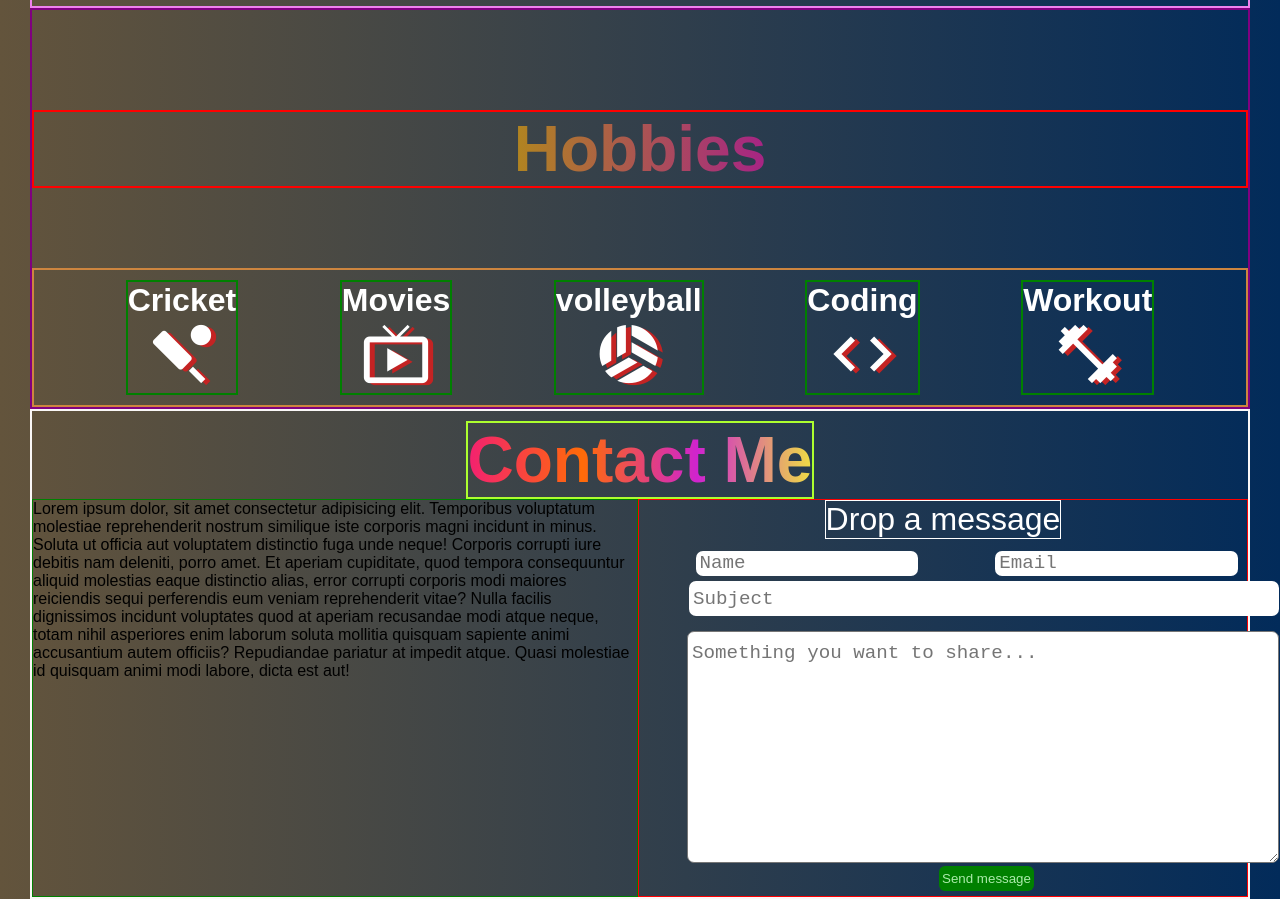
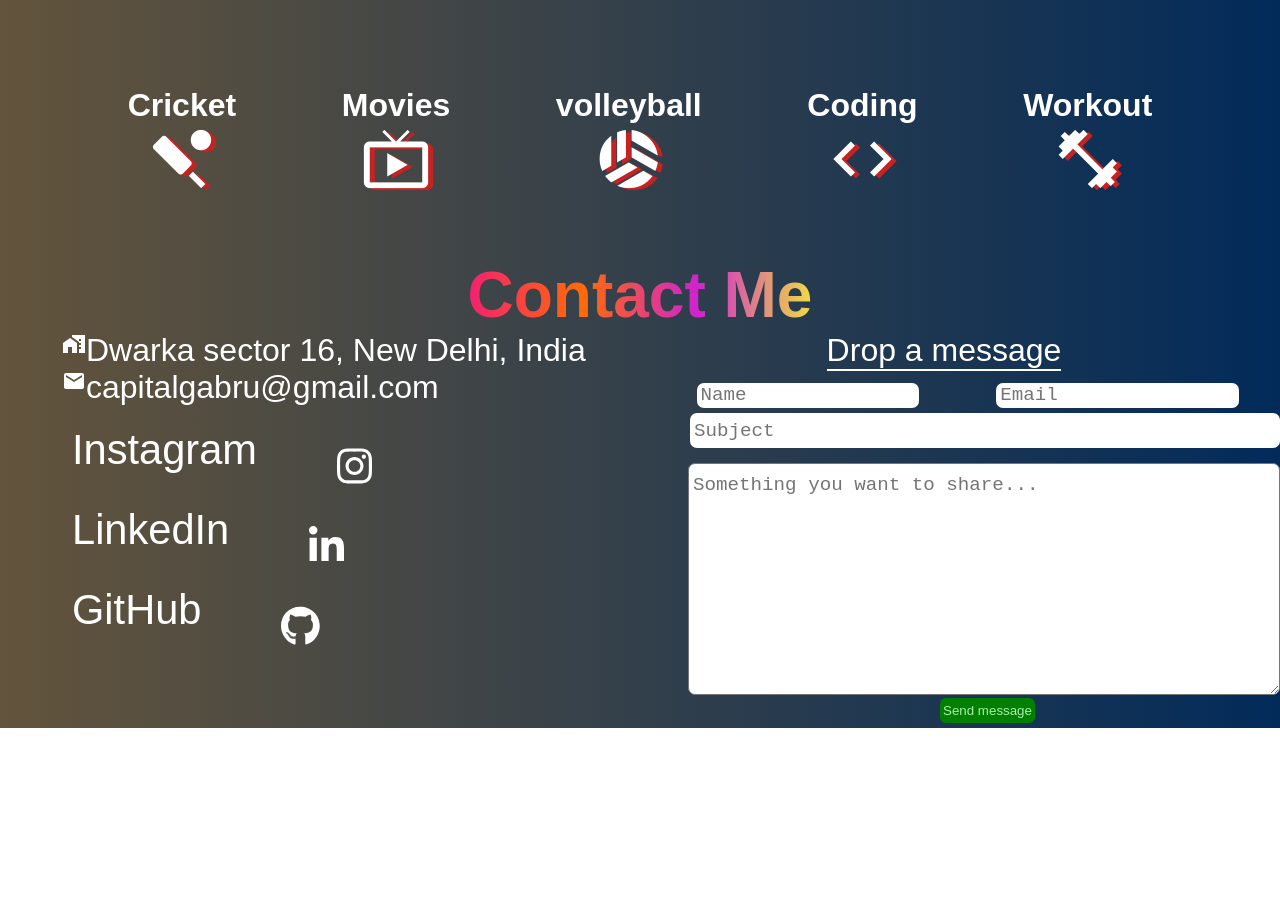
Before and after one commit to Ujjwal990/Portfolio_, a plain HTML site: page index.html in a window 1280 px wide. Shown: the part 1614-2513 px from the top of the page. After the commit the page ends 2342 px from the top, so only its background shows below. Drawn offline with Linux system fonts and the light colour scheme; a web font is replaced by a local one.

Commit message:
final commit

```diff
--- a/index.html
+++ b/index.html
@@ -10,6 +10,7 @@
     <link rel="preconnect" href="https://fonts.googleapis.com">
     <link href="https://fonts.googleapis.com/css2?family=Dongle:wght@300&display=swap" rel="stylesheet">
     <link href="https://fonts.googleapis.com/icon?family=Material+Icons" rel="stylesheet">
+    <script src="https://cdnjs.cloudflare.com/ajax/libs/font-awesome/6.0.0-beta2/js/all.min.js"></script>
 </head>
 <style>
     .icon {
@@ -44,12 +45,11 @@
             <h1 class="heading">
                 My Name is Ujjwal Kumar
             </h1>
-            <div class="smalltext">Lorem ipsum dolor sit amet consectetur adipisicing elit. Ab nemo minima, earum non
-                aperiam exercitationem, tempora culpa nulla dolores blanditiis cumque distinctio ipsam, officiis
-                impedit! Dolores similique eius sint neque. Lorem ipsum, dolor sit amet consectetur adipisicing elit.
-                Eaque molestias doloribus aliquid quas officiis fuga, soluta aperiam nobis ducimus commodi veniam
-                doloremque voluptatem omnis voluptatibus iste voluptates, non expedita? Cum! ducimus commodi veniam
-                doloremque voluptatem omnis voluptatibus iste voluptates, non expedita? Cum!
+            <div class="smalltext">I am a Developer <br>
+                &nbsp;&nbsp;&nbsp;&nbsp;&nbsp;&nbsp;&nbsp;&nbsp;&nbsp;&nbsp;Freelancer <br>
+                &nbsp;&nbsp;&nbsp;&nbsp;&nbsp;&nbsp;&nbsp;&nbsp;&nbsp;&nbsp;CS student <br>
+                &nbsp;&nbsp;&nbsp;&nbsp;&nbsp;&nbsp;&nbsp;&nbsp;&nbsp;&nbsp;Stock Market Enthusiast <br>
+                &nbsp;&nbsp;&nbsp;&nbsp;&nbsp;&nbsp;&nbsp;&nbsp;&nbsp;&nbsp;Video Editor
 
             </div>
         </div>
@@ -127,14 +127,22 @@
         <div class="cc">
             <!-- this is left block -->
             <div class="leftblock">
-                Lorem ipsum dolor, sit amet consectetur adipisicing elit. Temporibus voluptatum molestiae reprehenderit
-                nostrum similique iste corporis magni incidunt in minus. Soluta ut officia aut voluptatem distinctio
-                fuga unde neque! Corporis corrupti iure debitis nam deleniti, porro amet. Et aperiam cupiditate, quod
-                tempora consequuntur aliquid molestias eaque distinctio alias, error corrupti corporis modi maiores
-                reiciendis sequi perferendis eum veniam reprehenderit vitae? Nulla facilis dignissimos incidunt
-                voluptates quod at aperiam recusandae modi atque neque, totam nihil asperiores enim laborum soluta
-                mollitia quisquam sapiente animi accusantium autem officiis? Repudiandae pariatur at impedit atque.
-                Quasi molestiae id quisquam animi modi labore, dicta est aut!
+
+                <div class="myaddressblock">
+                    <i class="material-icons">maps_home_work</i>
+                    <div class="myaddress">Dwarka sector 16, New Delhi, India</div>
+                </div>
+
+                <div class="myemailblock">
+                    <i class="material-icons">email</i>
+                    <div class="myemail">capitalgabru@gmail.com</div>
+                </div>
+
+                <div class="blackbox">
+                    <a href="https://instagram.com/" target="_blank" class="beta" >Instagram<i class="fab fa-instagram blackboxicons "></i> </a>
+                    <a href="https://www.linkedin.com/in/ujjwal-kumar-772753210/" target="_blank" class="beta">LinkedIn<i class="fab fa-linkedin-in blackboxicons"></i></a>
+                    <a href="https://github.com/Ujjwal990" target="_blank" class="beta">GitHub<i class="fab fa-github blackboxicons "></i></a>
+                </div>
             </div>
 
             <!-- This is right block -->
--- a/javascript.js
+++ b/javascript.js
@@ -10,6 +10,10 @@ document.querySelector(".homeicon").addEventListener("click", function(){
     mybox1.style.display = 'flex';
     mybox2.style.display = 'none';
     mybox3.style.display = 'none';
+    document.querySelector(".homeicon").style.borderBottom = "2px solid white";
+    document.querySelector(".skillsicon").style.borderBottom = "0px";
+    document.querySelector(".hobbiesicon").style.borderBottom = "0px";
+
     // console.log("1");
 })
 
@@ -17,6 +21,12 @@ document.querySelector(".skillsicon").addEventListener("click", function(){
     mybox1.style.display = 'none';
     mybox2.style.display = 'flex';
     mybox3.style.display = 'none';
+    document.querySelector(".skillsicon").style.borderBottom = "2px solid white";
+    document.querySelector(".homeicon").style.borderBottom = "0px";
+    document.querySelector(".hobbiesicon").style.borderBottom = "0px";
+
+
+
     // console.log("2");
 
 })
@@ -25,6 +35,11 @@ document.querySelector(".hobbiesicon").addEventListener("click", function(){
     mybox1.style.display = 'none';
     mybox2.style.display = 'none';
     mybox3.style.display = 'inline';
+    document.querySelector(".hobbiesicon").style.borderBottom = "2px solid white";
+    document.querySelector(".skillsicon").style.borderBottom = "0px";
+    document.querySelector(".homeicon").style.borderBottom = "0px";
+
+
     // console.log("3");
 
 })
--- a/style.css
+++ b/style.css
@@ -88,7 +88,7 @@ li a{
     width: 95%;
     display: flex;
     justify-content: space-evenly;
-    border: 2px solid red;
+    /* border: 2px solid red; */
     flex-direction: row;
 }
 .textbox{
@@ -97,12 +97,18 @@ li a{
     margin-top: 100px;
     text-align: center;
     font-size: 2rem;
-    border: 1px solid yellow;
+    /* border: 1px solid yellow; */
+}
+.heading{
+    text-decoration: underline;
+
 }
 
 .smalltext{
     margin-top: 20px;
     text-align: left;
+    font-size: 3.5rem;
+    font-weight:100;
 }
 .photo{
     /* align-items:flex-end; */
@@ -123,7 +129,7 @@ li a{
     margin: auto;
     flex-direction: column;
     justify-content: space-evenly;
-    border: 2px solid violet;
+    /* border: 2px solid violet; */
     /* position: absolute; */
 }
 
@@ -140,7 +146,7 @@ li a{
 .field{
     color: white;
     font-size: xx-large;
-    border: 1px solid gray;
+    /* border: 1px solid gray; */
     width: fit-content;
     margin-left: 3rem;
 }
@@ -155,7 +161,7 @@ li a{
 .hobbies{
     /* display: inline; */
     justify-content: space-evenly;
-    border: 2px solid purple;
+    /* border: 2px solid purple; */
     font-weight: bold;
     width: 95%;
     text-align: center;
@@ -172,17 +178,17 @@ li a{
     -webkit-background-clip: text;
 
     font-size: 4rem;
-    border: 2px solid red;
+    /* border: 2px solid red; */
     margin-top: 100px;
 }
 
 .mydiv{
     width: fit-content;
     margin: 10px 10px;
-    border: 2px solid green;
+    /* border: 2px solid green; */
 }
 .combo{
-    border: 2px solid peru;
+    /* border: 2px solid peru; */
     display: flex;
     flex-direction: row;
     justify-content: space-evenly;
@@ -192,7 +198,7 @@ li a{
 /* footer decoration */
 
 .foot{
-    border: 2px solid rgb(250, 247, 247);
+    /* border: 2px solid rgb(250, 247, 247); */
     width: 95%;
     margin: auto;
 }
@@ -208,9 +214,9 @@ li a{
 
     font-size:4rem;
     font-weight: 800;
-    border: 2px solid greenyellow;
+    /* border: 2px solid greenyellow; */
     margin: auto;
-    margin-top: 10px;
+    margin-top: 50px;
     width: fit-content;
 }
 .cc{
@@ -219,28 +225,31 @@ li a{
 }
 
 .leftblock{
-    border: 1px solid green;
+    /* border: 1px solid green; */
     width: 50%;
     float: left;
     /* margin: 5px 5px; */
+    color: white;
 
 }
 form{
     outline: none;
 }
 .rightblock{
-    border: 1px solid red;
+    /* border: 1px solid red; */
     width: 50%;
     float: right;
     /* margin: 5px 5px; */
 }
 
 .rightblocktext{
-    border: 1px solid ;
+    /* border: 1px solid white; */
     color: white;
     font-size: 2rem;
     width: fit-content;
     margin: auto;
+    border-bottom:2px solid white;
+
 }
 .fields{
     margin: 0;
@@ -318,3 +327,48 @@ input, textarea{
     cursor:crosshair;
     /* background-color: indigo; */
 }
+
+.myaddressblock{
+    /* border: 1px solid blue; */
+    font-size: xx-large;
+    display: flex;
+    flex-direction: row;
+    justify-content:start;
+    margin-left: 30px;
+
+}
+.myemailblock{
+    /* border: 1px solid blue; */
+    font-size: xx-large;
+    display: flex;
+    flex-direction: row;
+    justify-content:start;
+    margin-left: 30px;
+}
+
+.blackboxicons{
+    font-size: 40px;
+    /* width: fit-content; */
+    color: white;
+    /* border: 2px solid black; */
+    display: flex;
+    flex-direction: row;
+    justify-content: space-evenly;
+    margin-top: 20px;
+    margin-left: 5rem;
+}
+.blackbox{
+    /* border: 2px solid red; */
+
+}
+.beta{
+    width: fit-content;
+    /* border: 1px solid rgb(0, 255, 234); */
+    text-decoration: none;
+    color: white;
+    font-size: 2.6rem;
+    /* margin-right: 10rem; */
+    display: flex;
+    margin-top: 20px;
+    margin-left: 40px;
+}
```
